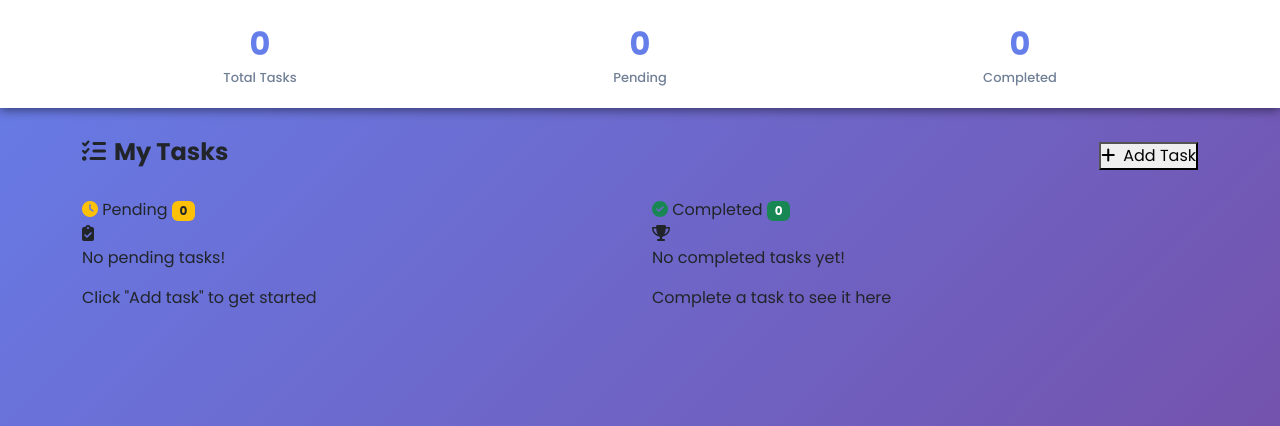
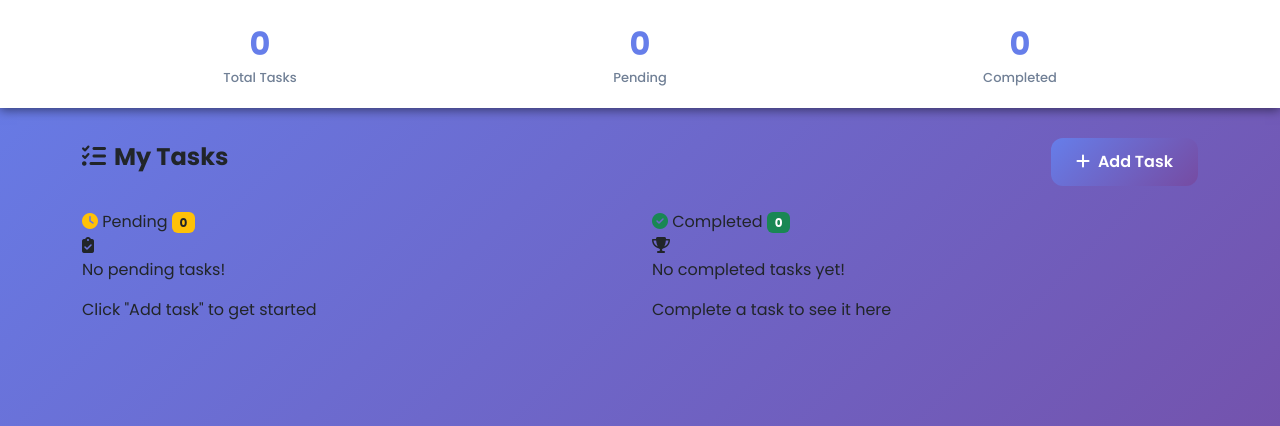
Before and after one commit to POSHANMS/todo-app-flask, a Flask app: page /tasks in a window 1280 px wide. Shown: the part 56-482 px from the top of the page. Run offline with Flask 3, Linux system fonts and the light colour scheme.

Commit message:
Add task button CSS to style.css

```diff
--- a/static/css/style.css
+++ b/static/css/style.css
@@ -225,3 +225,26 @@ body {
     color: #718096;
     font-weight: 500;
 }
+
+/* ============================================
+   ADD TASK BUTTON
+   ============================================ */
+
+/* Purple gradient button */
+.btn-add-task {
+    background: linear-gradient(135deg, #667eea, #764ba2);
+    color: white;
+    border: none;
+    border-radius: 12px;
+    padding: 12px 25px;
+    font-weight: 600;
+    transition: all 0.3s ease;
+    cursor: pointer;
+}
+
+/* Lifts up on hover */
+.btn-add-task:hover {
+    transform: translateY(-2px);
+    box-shadow: 0 8px 20px rgba(102, 126, 234, 0.4);
+    color: white;
+}
```
